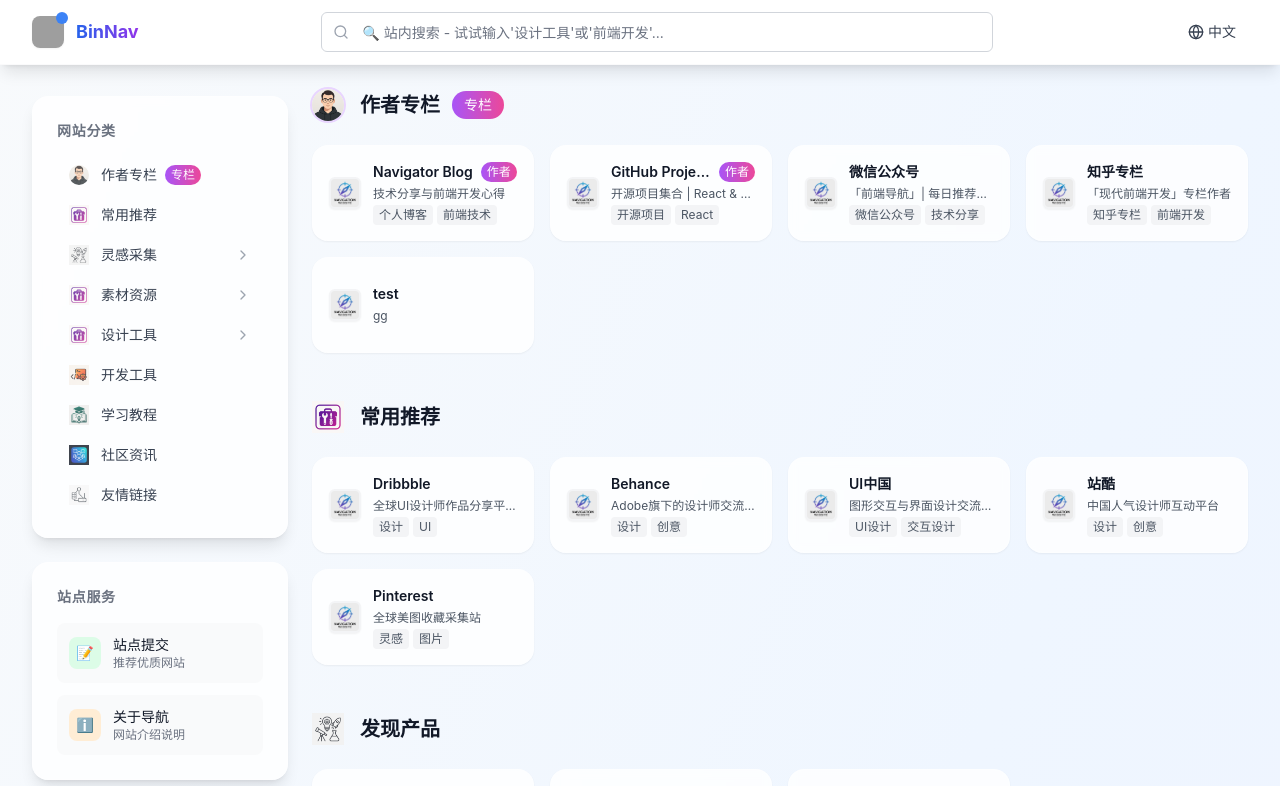
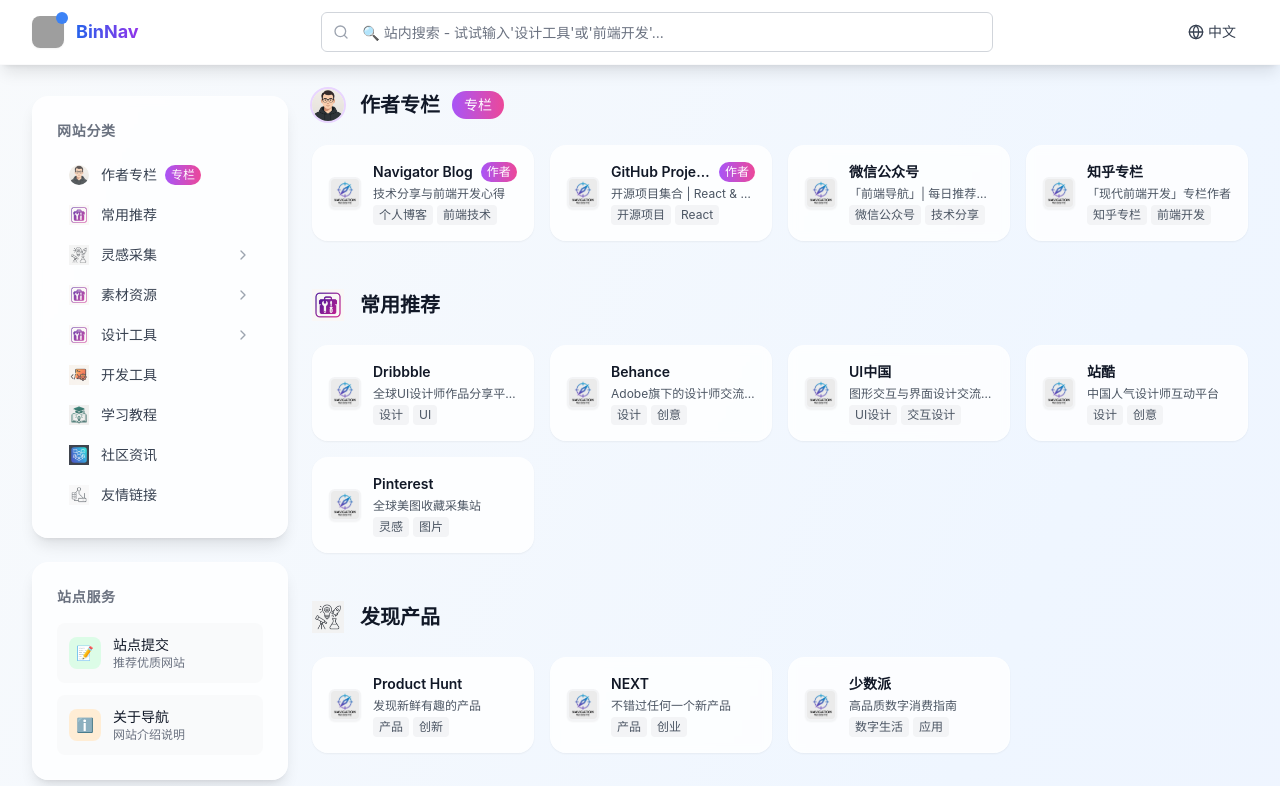
Before and after one commit to xhily/BinNav_Public, a React (Vite) app: page / in a window 1280 px wide. Shown: the top 786 px of the page. Built offline with nearby package versions, Linux system fonts and the light colour scheme; grey boxes are pictures that could not be loaded.

Commit message:
🔧 Auto-update website config via EdgeOne Functions

```diff
--- a/src/websiteData.js
+++ b/src/websiteData.js
@@ -1,4 +1,4 @@
-// 网站数据 - 通过管理后台更新于 2025/7/3 18:10:08
+// 网站数据 - 通过管理后台更新于 2025/7/3 18:12:12
 export const websiteData = [
   {
     "id": 40,
@@ -58,16 +58,6 @@
     ],
     "icon": "/assets/social_icon.png",
     "popularity": 87
-  },
-  {
-    "id": 52,
-    "name": "test",
-    "description": "gg",
-    "url": "https://pan.nbvil.com",
-    "category": "author",
-    "tags": [],
-    "icon": "/assets/tools_icon.png",
-    "popularity": 50
   },
   {
     "id": 1,
```
